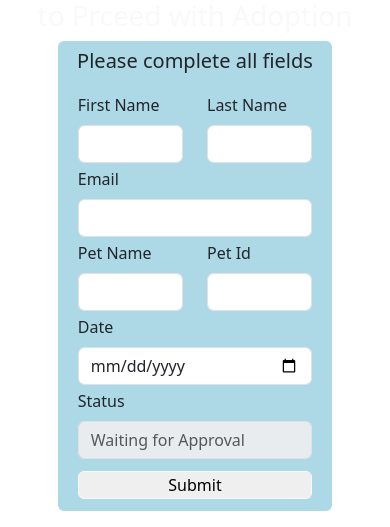
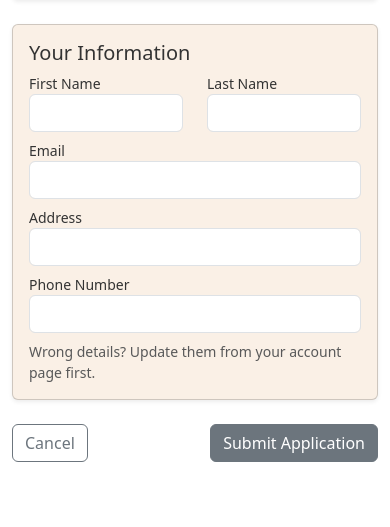
Before and after one commit to CMerritt91/DBM_Project, a Spring app: template src/main/resources/templates/adoption.html in a window 390 px wide. Shown: the part 341-868 px from the top of the page. After the commit the page ends 803 px from the top, so only its background shows below. Run offline with Thymeleaf, Linux system fonts and the light colour scheme; the template is opened without the code that fills it, so the values that code supplies are empty; some of the project's set-up classes (security, data sources, template engines, error pages and the like) are left out, and stand-ins take their place; some libraries are stand-ins or nearby versions.

Commit message:
create pet page and fix adoption page, create corresponding controllers

```diff
--- a/src/main/resources/templates/adoption.html
+++ b/src/main/resources/templates/adoption.html
@@ -1,84 +1,79 @@
-<html>
+<html xmlns:th="http://www.thymeleaf.org" lang="en">
 
-<head>
-    <meta charset="UTF-8">
-    <meta name="viewport" content="width=device-width, initial-scale=1">
-    <link href="https://cdn.jsdelivr.net/npm/bootstrap@6.0.0-alpha.1/dist/css/bootstrap.min.css" rel="stylesheet"
-        integrity="sha384-B/GM4XqrwHnWXNOWMbloTmrYXZg10cakYGmpfsR/bbzQ6JAJI4ihuyADKLnBgrCe" crossorigin="anonymous">
-    <script type="module" src="https://cdn.jsdelivr.net/npm/bootstrap@6.0.0-alpha.1/dist/js/bootstrap.bundle.min.js"
-        integrity="sha384-1a/pXj49ZQ1aHEmrJ+gMw1otqoVsYwlEnlD8mIfY2TV03r20Y0CN7uqx1tQogjPL"
-        crossorigin="anonymous"></script>
-    <title>Lone Star Pet Adoption</title>
-    <!-- Link to the external CSS file -->
-    <link rel="stylesheet" href="/static/main.css">
-</head>
+<head th:replace="~{partials :: head('Adopt')}"></head>
 
 <body>
-    <!--navbar-->
-    <div class="navbar sticky-top">
-        <img src="/static/img/LSPA_logo@1x.png" height="55px" width="55px">
-        <a href="#" class="logo">Lone Star Pet Adoption</a>
-        <button class="menu-toggle" aria-label="Toggle menu">☰</button>
+    <nav th:replace="~{partials :: nav}"></nav>
 
-        <ul class="nav-links">
-            <li><a href="/templates/index.html">Home</a></li>
-            <li><a href="/templates/gallery.html">Gallery</a></li>
-            <li><a href="/templates/login.html">Login</a></li>
-        </ul>
+    <div class="container my-4" style="max-width: 800px;">
+        <h2 class="text-center mb-4">Adoption Application</h2>
+
+        <form th:action="@{/adoption}" method="post">
+            <input type="hidden" name="petId" th:value="${pet.petId}">
+
+            <!--pet information-->
+            <div class="card mb-4 shadow-sm">
+                <div class="row g-0">
+                    <div class="col-4">
+                        <img th:src="@{'/img/' + ${pet.photoUrl}}" th:alt="${pet.name}"
+                             class="w-100 h-100 object-fit-cover rounded-start">
                     </div>
-    <div class="ghost"></div>
-        <!--container for login-->
-    <div class="container rounded">
-        <div class="mt-5">
-            <h1 class="formTitle text-center text-light">Please Complete this Form to Prceed with Adoption</h1>
-        </div>
-        <div class="container rounded formBody w-75 ">
-            <h5 class="pt-2 text-center">Please complete all fields</h5>
-            <form class="container p-2" th:action="@{/user/create}" th:method="post" th:object="${user}">
+                    <div class="col-8">
+                        <div class="card-body">
+                            <h5 class="card-title">Pet Information</h5>
+                            <label class="form-label small mb-0">Name</label>
+                            <input class="form-control mb-2" type="text" th:value="${pet.name}" readonly>
                             <div class="row">
                                 <div class="col">
-                        <label class="form-label pt-1" for="firstName">First Name</label>
-                        <input class="form-control" type="text" id="firstName" name="firstName" th:field="*{first_name}">
+                                    <label class="form-label small mb-0">Breed</label>
+                                    <input class="form-control" type="text" th:value="${breedName}" readonly>
                                 </div>
                                 <div class="col">
-                        <label class="form-label pt-1" for="lastName">Last Name</label>
-                        <input class="form-control" type="text" id="lastName" name="lastName" th:field="*{last_name}">
+                                    <label class="form-label small mb-0">Sex</label>
+                                    <input class="form-control" type="text" th:value="${pet.sex}" readonly>
+                                </div>
+                                <div class="col">
+                                    <label class="form-label small mb-0">Age</label>
+                                    <input class="form-control" type="text" th:value="${pet.getAgeInYears}" readonly>
+                                </div>
+                            </div>
+                        </div>
+                    </div>
                 </div>
             </div>
 
-                <label class="form-label pt-1" for="email">Email</label>
-                <input class="form-control" type="text" id="email" name="email" th:field="*{email}">
-
+            <!--applicant information-->
+            <div class="card mb-4 shadow-sm">
+                <div class="card-body">
+                    <h5 class="card-title">Your Information</h5>
                     <div class="row">
                         <div class="col">
-                        <label class="form-label pt-1" for="petName">Pet Name</label>
-                        <input class="form-control" type="text" id="petName" name="petName" th:field="*{petName}">
+                            <label class="form-label small mb-0">First Name</label>
+                            <input class="form-control mb-2" type="text" th:value="${user.firstName}" readonly>
                         </div>
                         <div class="col">
-                        <label class="form-label pt-1" for="petId">Pet Id</label>
-                        <input class="form-control" type="int" id="petId" name="petId" th:field="*{petId}">
+                            <label class="form-label small mb-0">Last Name</label>
+                            <input class="form-control mb-2" type="text" th:value="${user.lastName}" readonly>
+                        </div>
+                    </div>
+                    <label class="form-label small mb-0">Email</label>
+                    <input class="form-control mb-2" type="text" th:value="${user.email}" readonly>
+                    <label class="form-label small mb-0">Address</label>
+                    <input class="form-control mb-2" type="text" th:value="${user.address}" readonly>
+                    <label class="form-label small mb-0">Phone Number</label>
+                    <input class="form-control" type="text" th:value="${user.phoneNumber}" readonly>
+                    <p class="small text-muted mt-2 mb-0">Wrong details? Update them from your account page first.</p>
                 </div>
             </div>
 
-                <label class="form-label pt-1" for="dateSubmitted">Date</label>
-                <input class="form-control" type="date" id="dateSubmitted" name="dateSubmitted" th:field="*{dateSubmitted}">
-
-
-                <label class="form-label pt-1" for="appStatus">Status</label>
-                <input class="form-control" type="text" id="appStatus" placeholder="Waiting for Approval" disabled name="appStatus" th:field="*{appStatus}">
-
-                <div class="pt-2 d-grid my-1">
-                    <button type="submit" class="formBtn rounded border border-light">Submit</button>
+            <div class="d-flex justify-content-between">
+                <a class="btn btn-outline-secondary" th:href="@{/pet/{id}(id=${pet.petId})}">Cancel</a>
+                <button type="submit" class="btn btn-secondary">Submit Application</button>
             </div>
         </form>
     </div>
-    </div>
-    <script src="https://code.jquery.com/jquery-3.7.1.min.js"></script>
-    <script>
 
-    </script>
-
+    <th:block th:replace="~{partials :: scripts}"></th:block>
 </body>
-<footer></footer>
 
 </html>
```
Also changed, not shown: src/main/java/dbmproject/controllers/adoptionController.java (added, +142 -0 lines), src/main/java/dbmproject/controllers/petController.java (added, +91 -0 lines), src/main/resources/templates/pet.html (+92 -0 lines), 4 other files. Lines whose indentation alone changed are shown as unchanged.
